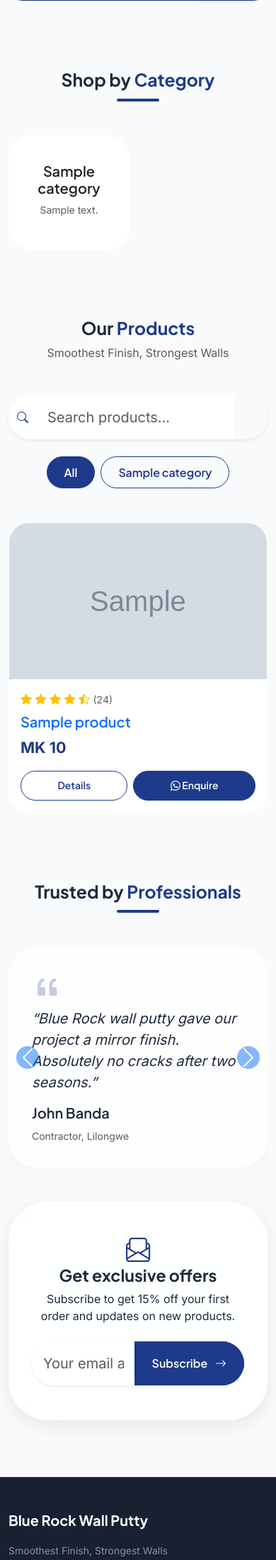
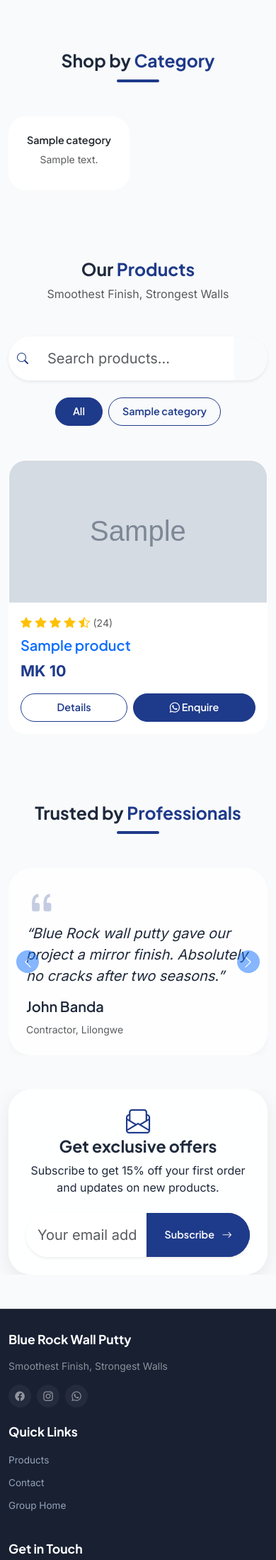
Before and after one commit to Izk-123/J-N, a Django app: page /products/ in a window 390 px wide. Shown: the part 817-3015 px from the top of the page at 71% size. Run offline with Django 4.2, Linux system fonts and the light colour scheme; data comes from the database, SQL or seed files in the repository; tables that the repository leaves empty hold one stand-in row (values such as "Sample post"); grey boxes marked "Sample" are stand-in pictures; parts of the project's set-up code (start-up, migrations or seed data) failed here and were passed over; some libraries are stand-ins or nearby versions.

Commit message:
Update base.html

```diff
--- a/templates/products/base.html
+++ b/templates/products/base.html
@@ -3,7 +3,7 @@
 <html lang="en">
 <head>
     <meta charset="UTF-8">
-    <meta name="viewport" content="width=device-width, initial-scale=1.0">
+    <meta name="viewport" content="width=device-width, initial-scale=1.0, viewport-fit=cover">
     <title>{% block title %}{{ site.company_name|default:"Blue Rock Wall Putty" }}{% endblock %}</title>
     <meta name="description" content="{% block meta_description %}{{ site.meta_description|default:site.tagline }}{% endblock %}">
 
@@ -47,12 +47,18 @@
             scroll-behavior: smooth;
         }
 
+        /* Prevent horizontal scroll on all containers */
+        .container, .container-fluid {
+            overflow-x: hidden;
+        }
+
         h1, h2, h3, h4, h5, h6, .nav-link, .btn, .navbar-brand {
             font-family: 'Plus Jakarta Sans', sans-serif;
             font-weight: 600;
         }
 
-        /* Custom Scrollbar */
+        /* Custom Scrollbar (only for desktop) */
+        @media (min-width: 768px) {
             ::-webkit-scrollbar {
                 width: 8px;
             }
@@ -290,9 +355,15 @@
             transform-style: preserve-3d;
             background: var(--glass-bg);
             backdrop-filter: blur(12px);
-            border-radius: 28px;
+            border-radius: 24px;
             border: 1px solid var(--glass-border);
             overflow: hidden;
+            height: 100%;
+        }
+        @media (min-width: 768px) {
+            .product-tilt {
+                border-radius: 28px;
+            }
         }
         .product-tilt:hover {
             transform: translateY(-8px) rotateX(2deg) scale(1.01);
@@ -302,8 +373,13 @@
         .product-img {
             transition: transform 0.6s ease;
             width: 100%;
+            height: 200px;
+            object-fit: cover;
+        }
+        @media (min-width: 768px) {
+            .product-img {
                 height: 220px;
-            object-fit: cover;
+            }
         }
         .product-tilt:hover .product-img {
             transform: scale(1.05);
@@ -312,13 +388,19 @@
         /* Category Card */
         .category-gloss {
             text-align: center;
-            padding: 1.8rem 1rem;
-            border-radius: 32px;
+            padding: 1rem;
+            border-radius: 24px;
             background: var(--glass-bg);
             backdrop-filter: blur(8px);
             border: 1px solid var(--glass-border);
             transition: all 0.3s ease;
             height: 100%;
+        }
+        @media (min-width: 768px) {
+            .category-gloss {
+                padding: 1.8rem 1rem;
+                border-radius: 32px;
+            }
         }
         .category-gloss:hover {
             background: white;
@@ -327,41 +409,75 @@
             border-color: var(--primary);
         }
         .category-icon {
+            font-size: 2rem;
+            color: var(--primary);
+            margin-bottom: 0.75rem;
+            transition: transform 0.2s;
+        }
+        @media (min-width: 768px) {
+            .category-icon {
                 font-size: 2.8rem;
-            color: var(--primary);
                 margin-bottom: 1rem;
-            transition: transform 0.2s;
+            }
         }
         .category-gloss:hover .category-icon {
             transform: scale(1.05);
+        }
+        .category-gloss h5 {
+            font-size: 0.9rem;
+        }
+        @media (min-width: 768px) {
+            .category-gloss h5 {
+                font-size: 1.25rem;
+            }
         }
 
         /* Testimonial */
         .testimonial-glass {
             background: rgba(255, 255, 255, 0.75);
             backdrop-filter: blur(12px);
+            border-radius: 32px;
+            padding: 1.5rem;
+            box-shadow: var(--shadow-sm);
+            border: 1px solid var(--glass-border);
+            margin: 0 0.5rem;
+        }
+        @media (min-width: 768px) {
+            .testimonial-glass {
                 border-radius: 40px;
                 padding: 2rem;
-            box-shadow: var(--shadow-sm);
-            border: 1px solid var(--glass-border);
+            }
         }
 
         /* Newsletter */
         .newsletter-glass {
             background: rgba(255, 255, 255, 0.85);
             backdrop-filter: blur(20px);
+            border-radius: 32px;
+            padding: 1.5rem;
+            box-shadow: var(--shadow-md);
+            border: 1px solid rgba(255,255,255,0.5);
+        }
+        @media (min-width: 768px) {
+            .newsletter-glass {
                 border-radius: 56px;
                 padding: 3rem 2rem;
-            box-shadow: var(--shadow-md);
-            border: 1px solid rgba(255,255,255,0.5);
+            }
         }
 
         /* Buttons */
         .btn {
             font-weight: 600;
             border-radius: 40px;
+            padding: 0.5rem 1.2rem;
+            transition: all 0.2s ease;
+            font-size: 0.9rem;
+        }
+        @media (min-width: 768px) {
+            .btn {
                 padding: 0.6rem 1.5rem;
-            transition: all 0.2s ease;
+                font-size: 1rem;
+            }
         }
         .btn-primary {
             background: var(--primary);
@@ -388,32 +504,48 @@
             background: rgba(15, 23, 42, 0.96);
             backdrop-filter: blur(8px);
             color: #cbd5e1;
+            padding: 2rem 0 1rem;
+            margin-top: 3rem;
+            border-top: 1px solid rgba(255,255,255,0.1);
+        }
+        @media (min-width: 768px) {
+            footer {
                 padding: 3rem 0 1.5rem;
                 margin-top: 5rem;
-            border-top: 1px solid rgba(255,255,255,0.1);
+            }
         }
         footer h5 {
             color: white;
             font-weight: 700;
-            margin-bottom: 1.2rem;
+            margin-bottom: 1rem;
+            font-size: 1.1rem;
+        }
+        @media (min-width: 768px) {
+            footer h5 {
+                font-size: 1.25rem;
+            }
         }
         footer a {
             color: #94a3b8;
             transition: color 0.2s;
             text-decoration: none;
-        }
-        footer a:hover {
-            color: var(--accent);
+            font-size: 0.85rem;
         }
         .social-icons a {
             background: rgba(255,255,255,0.05);
-            width: 38px;
-            height: 38px;
+            width: 32px;
+            height: 32px;
             display: inline-flex;
             align-items: center;
             justify-content: center;
             border-radius: 50%;
             transition: all 0.2s;
+        }
+        @media (min-width: 768px) {
+            .social-icons a {
+                width: 38px;
+                height: 38px;
+            }
         }
         .social-icons a:hover {
             background: var(--primary);
@@ -421,23 +553,16 @@
             transform: translateY(-3px);
         }
 
-        /* Responsive */
-        @media (max-width: 768px) {
-            .hero-modern {
-                padding: 3rem 0 4rem;
-                border-radius: 0 0 2rem 2rem;
+        /* Carousel controls on mobile */
+        .carousel-control-prev-icon, .carousel-control-next-icon {
+            width: 30px;
+            height: 30px;
+            background-size: 60%;
         }
-            .navbar-brand {
-                font-size: 1.3rem;
-            }
-            .hero-title {
-                font-size: 1.8rem;
-            }
-            .floating-img {
-                animation: none;
-            }
-            .particle {
-                display: none;
+        @media (min-width: 768px) {
+            .carousel-control-prev-icon, .carousel-control-next-icon {
+                width: 40px;
+                height: 40px;
             }
         }
 
@@ -449,23 +574,34 @@
             opacity: 0.6;
             pointer-events: none;
         }
+
+        /* Fix offcanvas on mobile */
+        .offcanvas {
+            max-width: 80%;
+        }
+
+        /* Ensure no horizontal scroll on any element */
+        img, svg, iframe, video {
+            max-width: 100%;
+            height: auto;
+        }
     </style>
     {% block extra_css %}{% endblock %}
 </head>
 <body>
 
 <!-- Navbar (Enhanced Glass) -->
-<nav class="navbar navbar-expand-lg navbar-gloss sticky-top py-3">
+<nav class="navbar navbar-expand-lg navbar-gloss sticky-top py-2 py-md-3">
     <div class="container">
         <a class="navbar-brand" href="/">{{ site.company_name|default:"Blue Rock" }}</a>
         <button class="navbar-toggler border-0" type="button" data-bs-toggle="offcanvas" data-bs-target="#mobileNav">
             <span class="navbar-toggler-icon"></span>
         </button>
         <div class="collapse navbar-collapse" id="navbarNav">
-            <ul class="navbar-nav ms-auto gap-2">
+            <ul class="navbar-nav ms-auto gap-1 gap-lg-2">
+                <li class="nav-item"><a class="nav-link" href="/">Home</a></li>
                 <li class="nav-item"><a class="nav-link" href="{% url 'products:product_list' %}">Products</a></li>
                 <li class="nav-item"><a class="nav-link" href="{% url 'contacts:contact' %}">Contact</a></li>
-                <li class="nav-item"><a class="nav-link" href="/">Group</a></li>
             </ul>
         </div>
     </div>
@@ -491,7 +627,7 @@
 <!-- Footer -->
 <footer>
     <div class="container">
-        <div class="row g-5">
+        <div class="row g-4">
             <div class="col-md-4">
                 <h5>{{ site.company_name }}</h5>
                 <p class="small text-white-50">{{ site.tagline }}</p>
@@ -530,9 +666,10 @@
 <script src="https://unpkg.com/htmx.org@1.9.12"></script>
 <script src="https://unpkg.com/aos@2.3.1/dist/aos.js"></script>
 <script>
-    AOS.init({ duration: 800, once: false, mirror: true, offset: 20 });
+    AOS.init({ duration: 800, once: false, mirror: true, offset: 20, disable: window.innerWidth < 768 ? true : false });
 
-    // Tilt effect for product cards
+    // Tilt effect for product cards (disabled on mobile for performance)
+    if (window.innerWidth >= 768) {
         document.querySelectorAll('.product-tilt').forEach(card => {
             card.addEventListener('mousemove', (e) => {
                 const rect = card.getBoundingClientRect();
@@ -561,6 +698,20 @@
                 heroImg.style.transform = 'translate(0, 0) scale(1)';
             });
         }
+    } else {
+        // On mobile, ensure no hover transforms cause layout shifts
+        document.querySelectorAll('.product-tilt').forEach(card => {
+            card.style.transform = 'none';
+        });
+    }
+
+    // Ensure carousel touch works (Bootstrap already supports, but force refresh)
+    if (typeof bootstrap !== 'undefined') {
+        var carousels = document.querySelectorAll('.carousel');
+        carousels.forEach(carousel => {
+            new bootstrap.Carousel(carousel, { interval: 5000, ride: 'carousel', touch: true });
+        });
+    }
 </script>
 {% block extra_js %}{% endblock %}
 </body>
```
Also changed, not shown: other parts of templates/products/base.html (+69 -10 lines). Lines whose indentation alone changed are shown as unchanged.
